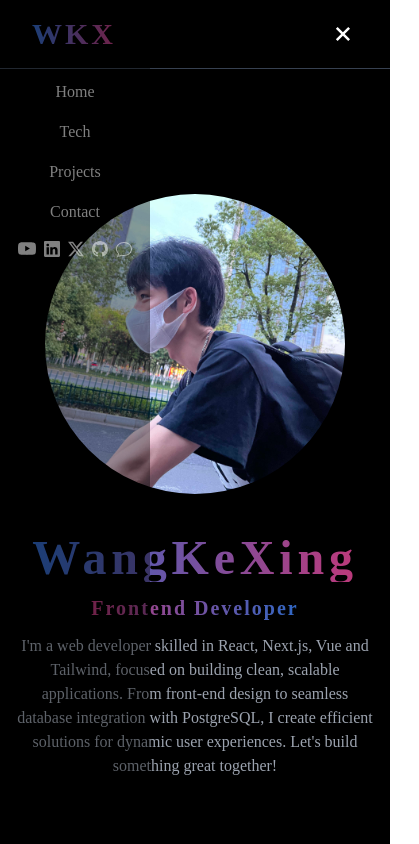
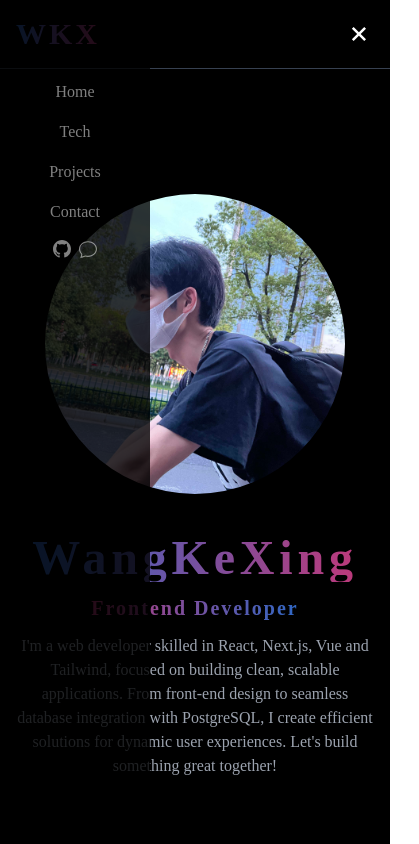
Before and after one commit to xingye1234/Resume-wkx, a React (Vite) app: page / in a window 390 px wide. Both pictures are taken after a click on the icon 343 px from the left and 34 px from the top of the page. Shown: the top 844 px of the page, 419 px wide, since content can reach past the window. Built offline with nearby package versions, Linux system fonts and the light colour scheme; a web font is replaced by a local one.

Commit message:
style: edit styles

```diff
--- a/src/components/Navbar.tsx
+++ b/src/components/Navbar.tsx
@@ -31,8 +31,8 @@
 
   return (
     <nav
-      className="fixed top-0 z-10 w-full flex justify-between items-center border-b
-    px-8 md:px-16 border-gray-700 py-4 text-white backdrop-blur-md bg-black"
+      className="fixed top-0 z-10 w-full flex justify-between items-center border-b box-border
+    px-4 md:px-16 border-gray-700 py-4 text-white backdrop-blur-md bg-black"
     >
       <a
         href="#home"
@@ -115,7 +115,7 @@
           animate={{ opacity: 1, x: 0 }}
           transition={{duration:0.3}}
           whileTap={{ opacity: 0, x: -200 }}
-          className="fixed top-0 left-0 min-w-[150px] h-screen bg-black/40 z-10 text-center pt-16"
+          className="fixed top-0 left-0 min-w-[150px] h-screen bg-black/80 z-10 text-center pt-16"
         >
           <ul className="flex flex-col gap-4 py-4 sm:hidden text-md md:text-lg gap-x-4 items-center">
             {navs.map((item) => {
@@ -132,7 +132,7 @@
           </ul>
 
           <ul className="flex flex-wrap sm:hidden gap-x-2 items-center justify-center">
-            <a
+            {/* <a
               href=""
               className="text-lg md:text-2xl opacity-50 hover:opacity-100 transition-all duration-500"
             >
@@ -155,10 +155,10 @@
               <li>
                 <BsTwitterX />
               </li>
-            </a>
+            </a> */}
             <a
               href=""
-              className="text-md md:text-xl opacity-50 hover:opacity-100 transition-all duration-500"
+              className="text-lg md:text-xl opacity-50 hover:opacity-100 transition-all duration-500"
             >
               <li>
                 <BsGithub />
@@ -166,7 +166,7 @@
             </a>
             <a
               href=""
-              className="text-md md:text-xl opacity-50 hover:opacity-100 transition-all duration-500"
+              className="text-lg md:text-xl opacity-50 hover:opacity-100 transition-all duration-500"
             >
               <li>
                 <BsChat />
--- a/src/components/Projects.tsx
+++ b/src/components/Projects.tsx
@@ -58,7 +58,7 @@
 const ProJectCard = ({ project }: { project: Project }) => {
   return (
     <ScrollReveal>
-      <div className="flex flex-col items-center gap-8 md:flex-row md:gap-24">
+      <div className="flex flex-col  gap-8 md:flex-row md:gap-24">
         {/* <img
           src={project.image}
           alt=""
--- a/src/components/Tech.tsx
+++ b/src/components/Tech.tsx
@@ -19,7 +19,7 @@
       className="w-full min-h-[70vh] flex flex-col flex-wrap items-center justify-center md:gap-10 p-5"
     >
       <motion.h1
-        className="text-7xl mb-8"
+        className="text-5xl md:text-7xl mb-8"
         variants={{ ...variants, hidden: { opacity: 0, y: -50 } }}
         initial="hidden"
         whileInView="visible"
--- a/vite.config.ts
+++ b/vite.config.ts
@@ -8,5 +8,8 @@
   return {
     plugins: [react()],
     base: env.NODE_ENV === "production" ? "/Resume-wkx/" : "",
+    server:{
+      host: true,
+    }
   };
 });
```
